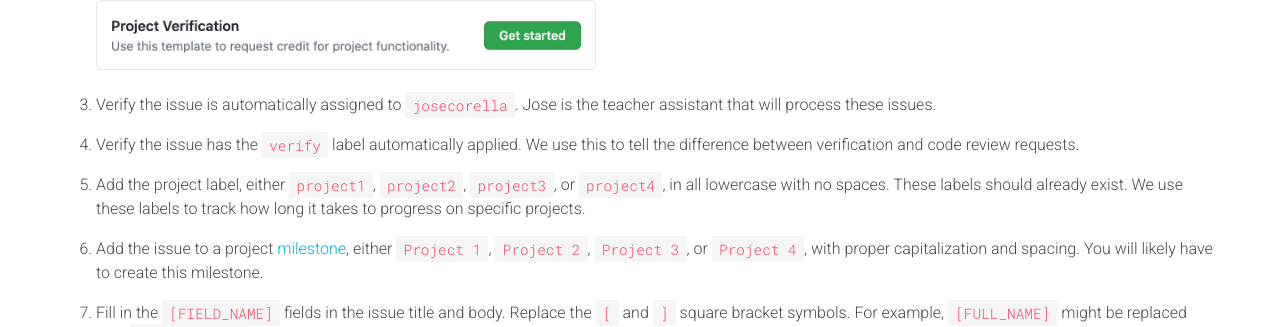
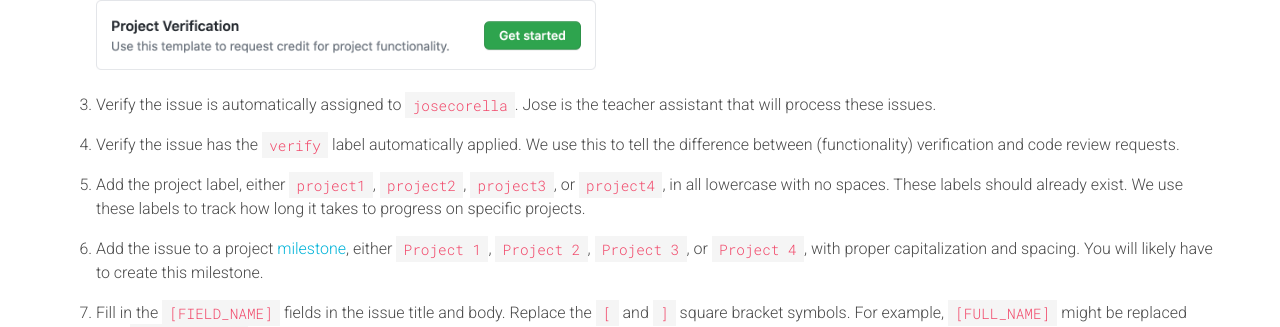
Before and after one commit to usf-cs212-fall2020/usf-cs212-fall2020.github.io, a Jekyll site: the page built from _projects/project-grading.md, in a window 1280 px wide and 900 px high, scrolled down 956 px. Shown: the part 125-452 px from the top of the window. Built offline with Jekyll 4.4.1, drawn with Linux system fonts in a browser that asks for light colours; comment, search, counter and statistics services are not loaded.

Commit message:
tiny clarification

```diff
--- a/_projects/project-grading.md
+++ b/_projects/project-grading.md
@@ -44,7 +44,7 @@ To request an update to your functionality grade, you must create a **project ve
 
   1. Verify the issue is automatically assigned to `josecorella`. Jose is the teacher assistant that will process these issues.
 
-  1. Verify the issue has the `verify` label automatically applied. We use this to tell the difference between verification and code review requests.
+  1. Verify the issue has the `verify` label automatically applied. We use this to tell the difference between (functionality) verification and code review requests.
 
   1. Add the project label, either `project1`, `project2`, `project3`, or `project4`, in all lowercase with no spaces. These labels should already exist. We use these labels to track how long it takes to progress on specific projects.
 
```
